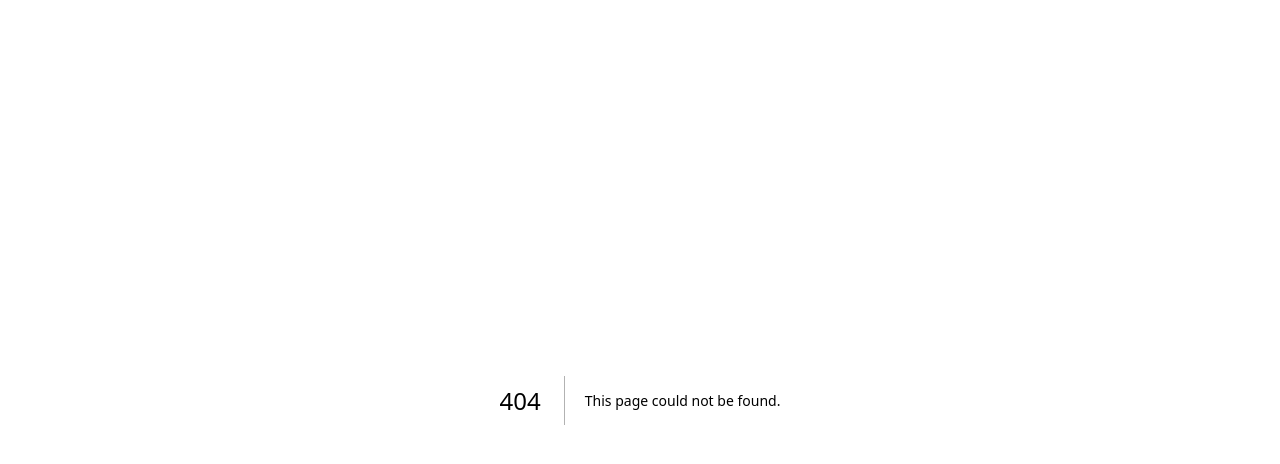
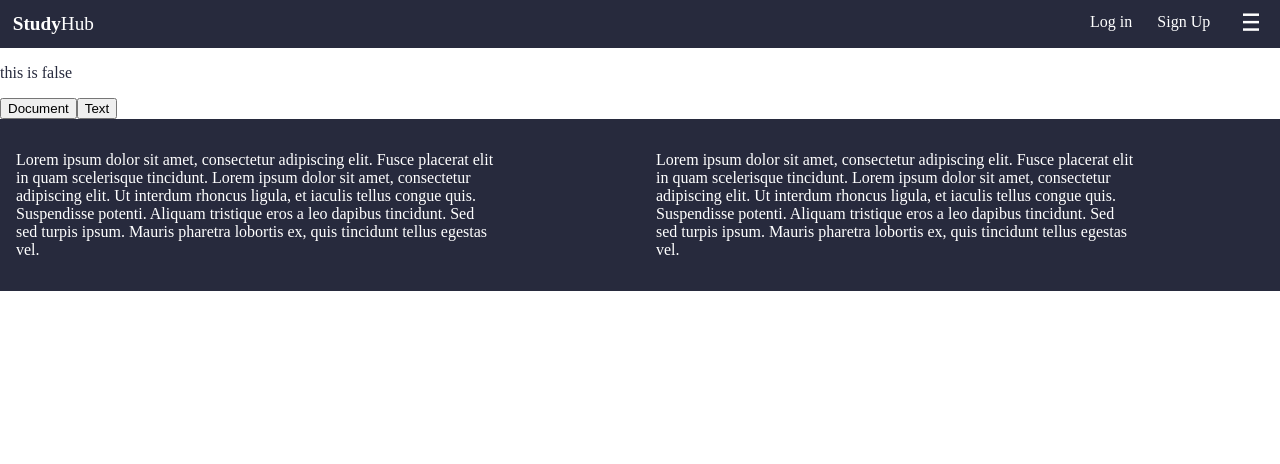
Before and after one commit to MahmoudHamid25/Group-I-Project-Innovate-, a Next.js app: page /uploading in a window 1280 px wide. Before the commit this address had no page. Shown: the top 464 px of the page. Built offline with nearby package versions, Linux system fonts and the light colour scheme.

Commit message:
Created uploading page, added some links to buttons and menus

```diff
--- a/src/app/main/page.tsx
+++ b/src/app/main/page.tsx
@@ -12,8 +12,8 @@ export default function Main() {
             <RecentQuizzes/>
             <hr/>
             <div>
-                <button className={"indexButton"}>Create your own quiz
-                    using AI!
+                <button className={"indexButton"}><a href={"/uploading/"}>Create your own quiz
+                    using AI!</a>
                 </button>
             </div>
             <p>StudyHub can not guarantee that the questions generated by the AI are 100% accurate. We try to be as
--- a/src/app/page.tsx
+++ b/src/app/page.tsx
@@ -11,7 +11,7 @@ export function Login() {
 export function SignUp() {
     return (
         <div>
-            <a href={""}>Sign Up</a>
+            <a href={"/registration/"}>Sign Up</a>
         </div>
     );
 }
--- /dev/null
+++ b/src/app/uploading/page.tsx
@@ -0,0 +1,16 @@
+import {Footer, NavBar} from "@/app/page";
+import UploadPrompt from "@/app/uploading/uploadPrompt";
+
+
+
+export default function Uploading(){
+    return(
+        <body>
+            <NavBar/>
+            <main>
+                <UploadPrompt/>
+            </main>
+            <Footer/>
+        </body>
+    );
+}
--- /dev/null
+++ b/src/app/uploading/uploadPrompt.jsx
@@ -0,0 +1,36 @@
+'use client'
+
+import { useState } from "react";
+
+export default function UploadPrompt() {
+    // Initialize state with useState
+    const [promptState, setPromptState] = useState(false);
+
+    // Define the functions to update the state
+    function documentClick() {
+        setPromptState(false);
+    }
+
+    function textClick() {
+        setPromptState(true);
+    }
+
+    // Return the JSX based on the current state
+    if (!promptState) {
+        return (
+            <div>
+                <p>this is false</p>
+                <button onClick={documentClick}>Document</button>
+                <button onClick={textClick}>Text</button>
+            </div>
+        );
+    } else {
+        return (
+            <div>
+                <p>this is true</p>
+                <button onClick={documentClick}>Document</button>
+                <button onClick={textClick}>Text</button>
+            </div>
+        );
+    }
+}
```
